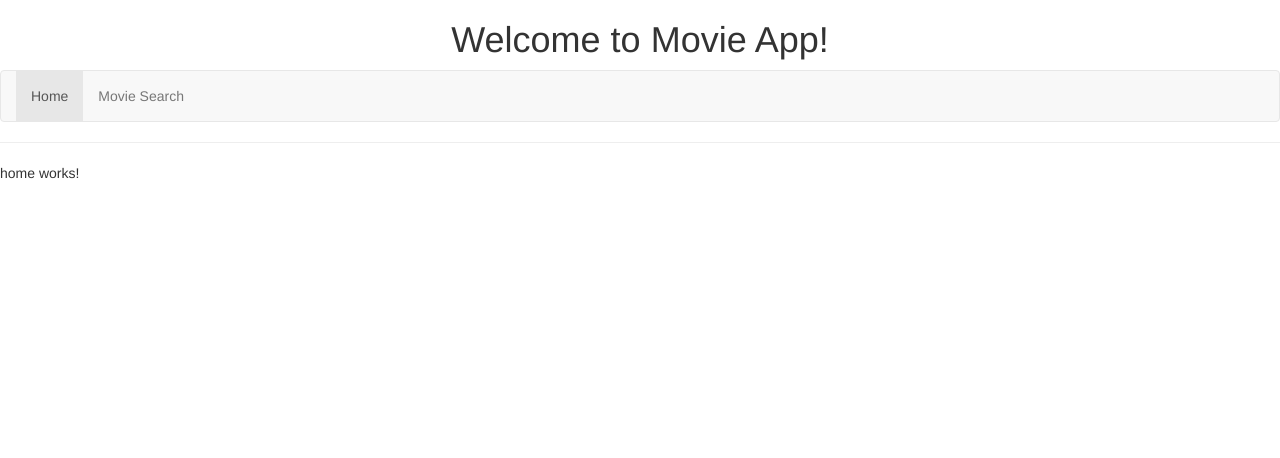
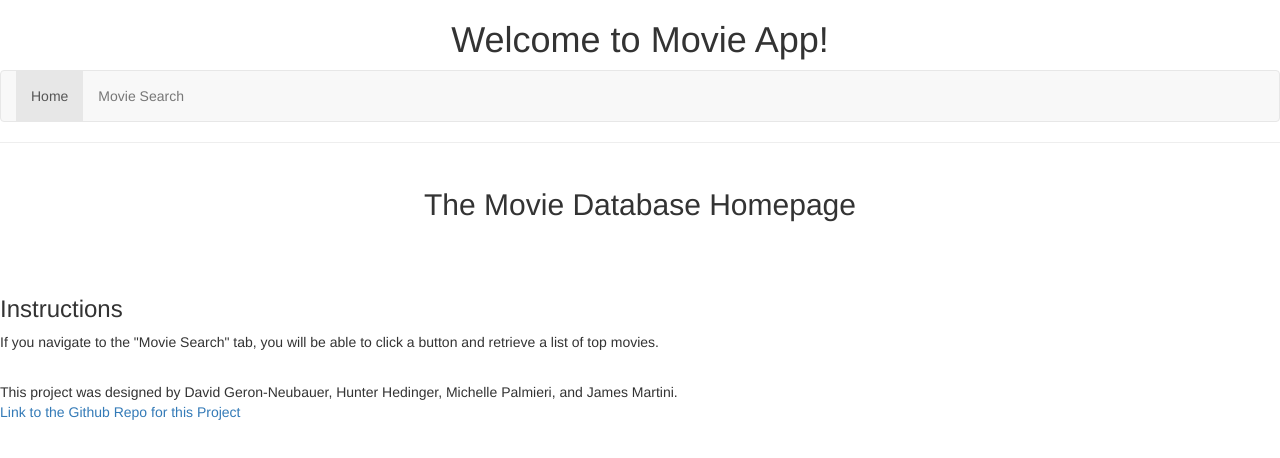
Before and after one commit to jmartt29/CISC474Project2, an Angular app in the folder Project2App/: page /home in a window 1280 px wide. Shown: the top 458 px of the page. Built offline with nearby package versions, Linux system fonts and the light colour scheme.

Commit message:
Added some basic html for Home Page

```diff
--- a/Project2App/src/app/home/home/home.component.css
+++ b/Project2App/src/app/home/home/home.component.css
@@ -0,0 +1,4 @@
+h2 {
+    text-align: center;
+    padding: 25px;
+}
--- a/Project2App/src/app/home/home/home.component.html
+++ b/Project2App/src/app/home/home/home.component.html
@@ -1,3 +1,10 @@
-<p>
-  home works!
-</p>
+<body>
+  <h2>The Movie Database Homepage</h2>
+  <br>
+  <h3>Instructions</h3>
+  <p>If you navigate to the "Movie Search" tab, you will be able to click a button and retrieve a list of top movies.</p>
+  <br>
+  <p> This project was designed by David Geron-Neubauer, Hunter Hedinger, Michelle Palmieri, and James Martini.
+  <br>
+  <a href="https://github.com/jmartt/CISC474Project2">Link to the Github Repo for this Project</a>
+</body>
```
